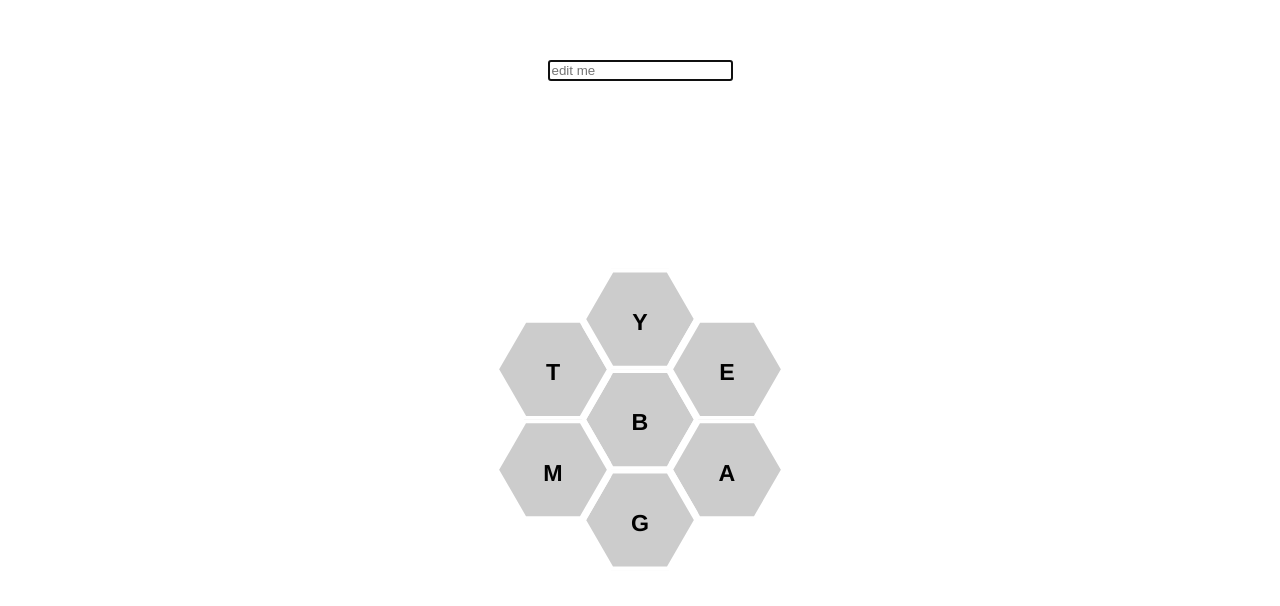
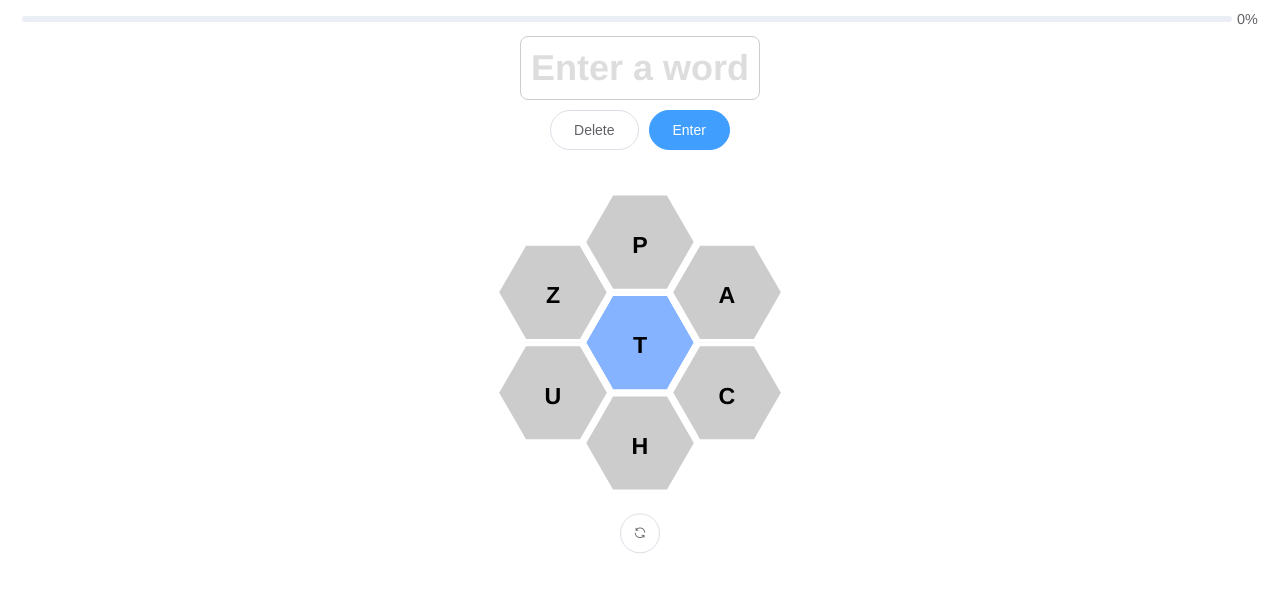
Before and after one commit to seanrayment/nytimes-spellingbee-clone, a Vue app: page / in a window 1280 px wide. Shown: the top 606 px of the page. Built offline with nearby package versions, Linux system fonts and the light colour scheme.

Commit message:
more UI work + confetti effect

```diff
--- a/package.json
+++ b/package.json
@@ -9,7 +9,9 @@
   },
   "dependencies": {
     "core-js": "^3.6.5",
+    "dom-confetti": "^0.2.2",
     "element-ui": "^2.4.5",
+    "lodash": "^4.17.19",
     "vue": "^2.6.11",
     "vuex": "^3.4.0"
   },
--- a/src/App.vue
+++ b/src/App.vue
@@ -1,27 +1,26 @@
 <template>
   <div id="app">
-    <SpellingBee/>
+    <SpellingBee />
   </div>
 </template>
 
 <script>
-import SpellingBee from './components/SpellingBee.vue'
+import SpellingBee from "./components/SpellingBee.vue";
 
 export default {
-  name: 'app',
+  name: "app",
   components: {
-    SpellingBee
-  }
-}
+    SpellingBee,
+  },
+};
 </script>
 
 <style>
 #app {
-  font-family: 'Avenir', Helvetica, Arial, sans-serif;
+  font-family: "Avenir", Helvetica, Arial, sans-serif;
   -webkit-font-smoothing: antialiased;
   -moz-osx-font-smoothing: grayscale;
   text-align: center;
   color: #2c3e50;
-  margin-top: 60px;
 }
 </style>
--- a/src/components/LetterBox.vue
+++ b/src/components/LetterBox.vue
@@ -1,29 +1,27 @@
 <template>
-<svg
-  v-on:click="letterClicked"
-  class="letter-box"
-  viewBox="0 0 120 103.92304845413263">
+  <svg @click.stop="letterClicked" class="letter-box" viewBox="0 0 120 103.92304845413263">
     <polygon
       class="cell-fill"
       points="0,51.96152422706631 30,0 90,0 120,51.96152422706631 90,103.92304845413263 30,103.92304845413263"
       stroke="white"
-    stroke-width="7.5">
-  </polygon>
+      stroke-width="7.5"
+    />
+    <transition :duration="500" name="fade">
       <text class="cell-letter" x="50%" y="50%" dy="10.75%">{{ letter }}</text>
+    </transition>
   </svg>
 </template>
 
 <script>
-
 export default {
-  name: 'LetterBox',
-  props: ['letter'],
+  name: "LetterBox",
+  props: ["letter"],
   methods: {
     letterClicked: function () {
       this.$emit("letter-clicked", this.letter);
-    }
-  }
-}
+    },
+  },
+};
 </script>
 
 <style>
@@ -42,7 +40,7 @@ export default {
 
 .cell-fill:hover {
   width: 38%;
-	transition: width .2s ease-out;
+  transition: width 0.2s ease-out;
 }
 
 .cell-letter {
@@ -52,6 +50,7 @@ export default {
   text-anchor: middle;
   text-transform: uppercase;
   pointer-events: none;
+  user-select: none;
 }
 
 .letter-box:nth-child(1) {
@@ -82,4 +81,7 @@ export default {
   transform: translate(-75%, 50%);
 }
 
+.center-tile {
+  fill: #85b3ff;
+}
 </style>
--- a/src/components/SpellingBee.vue
+++ b/src/components/SpellingBee.vue
@@ -1,12 +1,35 @@
 <template>
   <div class="hello">
-    <h1>{{ msg }}</h1>
+    <div ref="confetti" class="confetti-container"></div>
     <div class="game-container">
-      <input autofocus v-model="enteredLetters" placeholder="edit me">
-        <div class="board-container">
+      <el-progress class="progress" :text-inside="false" :percentage="gameProgress"></el-progress>
+      <span class="user-input placeholder" v-if="enteredLetters === ''">Enter a word</span>
+      <span v-else class="user-input">{{ enteredLetters }}</span>
+      <div>
+        <el-button @click="backspace" round>Delete</el-button>
+        <el-button @click="checkAnswer" type="primary" round>Enter</el-button>
+      </div>
+
+      <div ref="game" class="board-container">
+        <ul class="found-words">
+          <li v-for="word in foundWords" :key="word" class="found-word">{{ word }}</li>
+        </ul>
         <div class="letters-container">
-                <LetterBox v-on:letter-clicked="letterClicked" :letter="centerLetter" :key="centerLetter"/>
-                <LetterBox v-on:letter-clicked="letterClicked" v-for="letter in letters" :key="letter" :letter="letter"/>
+          <LetterBox
+            v-on:letter-clicked="letterClicked"
+            class="center-tile"
+            :letter="centerLetter"
+            :key="centerLetter"
+          />
+          <LetterBox
+            v-on:letter-clicked="letterClicked"
+            v-for="letter in letters"
+            :key="letter"
+            :letter="letter"
+          />
+        </div>
+        <div class="button-container">
+          <el-button @click="scramble" class="refresh-button" icon="el-icon-refresh" circle></el-button>
         </div>
       </div>
     </div>
@@ -14,38 +37,82 @@
 </template>
 
 <script>
-import LetterBox from './LetterBox.vue'
+import LetterBox from "./LetterBox.vue";
+import { confetti } from "dom-confetti";
+import _ from "lodash";
 
 export default {
-  name: 'SpellingBee',
+  name: "SpellingBee",
   components: {
-      LetterBox
+    LetterBox,
   },
   props: {
-    msg: String
+    msg: String,
   },
   data: function () {
     return {
-      letters: ['T','Y','E','A','G','M'],
-      centerLetter: 'B',
-      enteredLetters: ''
+      letters: ["Z", "P", "A", "C", "H", "U"],
+      centerLetter: "T",
+      enteredLetters: "",
+      answers: ["chat", "attach"],
+      foundWords: [],
+    };
+  },
+  computed: {
+    gameProgress: function () {
+      return (this.foundWords.length / this.answers.length) * 100;
+    },
+  },
+  watch: {
+    // whenever question changes, this function will run
+    foundWords: function (newWords) {
+      if (newWords.length === this.answers.length) {
+        confetti(this.$refs.confetti, {
+          duration: 5000,
+          elementCount: 200,
+        });
       }
+    },
   },
   methods: {
     increment: function () {
-			this.$store.commit('increment')
-			console.log(this.$store.state.count)
+      this.$store.commit("increment");
+      console.log(this.$store.state.count);
     },
 
-    letterClicked: function(letter) {
+    scramble: function () {
+      this.letters = _.shuffle(this.letters);
+    },
+
+    letterClicked: function (letter) {
       this.enteredLetters += letter;
+    },
+
+    backspace: function () {
+      this.enteredLetters = this.enteredLetters.slice(0, -1);
+    },
+
+    checkAnswer: function () {
+      const word = this.enteredLetters.toLowerCase();
+      if (
+        !this.foundWords.includes(word) &&
+        this.answers.includes(word) &&
+        word.includes(this.centerLetter.toLowerCase())
+      ) {
+        this.foundWords.push(this.enteredLetters.toLowerCase());
       }
-	}
-}
+      this.enteredLetters = "";
+    },
+  },
+};
 </script>
 
 <!-- Add "scoped" attribute to limit CSS to this component only -->
 <style>
+body {
+  margin: 0;
+}
+
 h3 {
   margin: 40px 0 0;
 }
@@ -65,7 +132,7 @@ a {
   width: 100%;
   position: relative;
   height: 90vh;
-    min-height: 550px;
+  min-height: 750px;
   max-height: 960px;
 }
 
@@ -82,7 +149,51 @@ a {
 .letters-container {
   position: relative;
   width: 100%;
-    padding-bottom: 103.92305%
+  padding-bottom: 103.92305%;
+}
 
+.sp-input {
+  border: 1px solid #ccc;
+  font-size: 36px;
+  font-weight: 700;
+  text-align: center;
+  caret-color: black;
+  padding: 5px;
+  border-radius: 5px;
+}
+
+.sp-input:focus {
+  border: 1px solid #ccc;
+  outline: none;
+}
+
+.user-input {
+  font-size: 36px;
+  font-weight: 700;
+  display: inline-block;
+  border: 1px solid #ccc;
+  border-radius: 8px;
+  padding: 10px;
+  margin-bottom: 10px;
+}
+
+.placeholder {
+  color: #ddd;
+  font-weight: 0;
+}
+
+.button-container {
+  padding: 20px;
+}
+
+.progress {
+  padding: 10px;
+}
+
+.confetti-container {
+  position: fixed;
+  top: 60%;
+  left: 50%;
+  z-index: 10000;
 }
 </style>
```
Also changed, not shown: 2 other files (tests, documents, lock files or other folders). Lines whose indentation alone changed are shown as unchanged.
